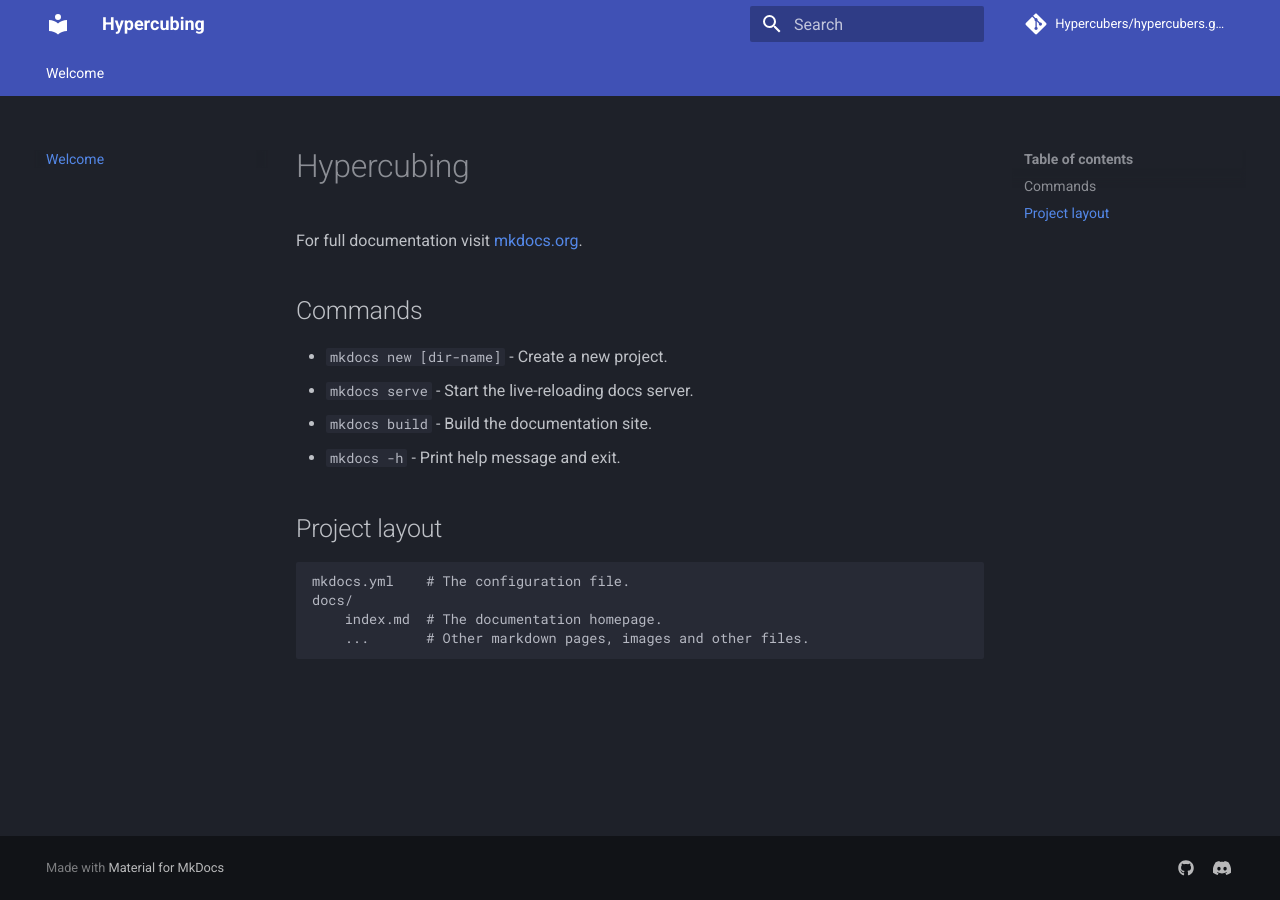
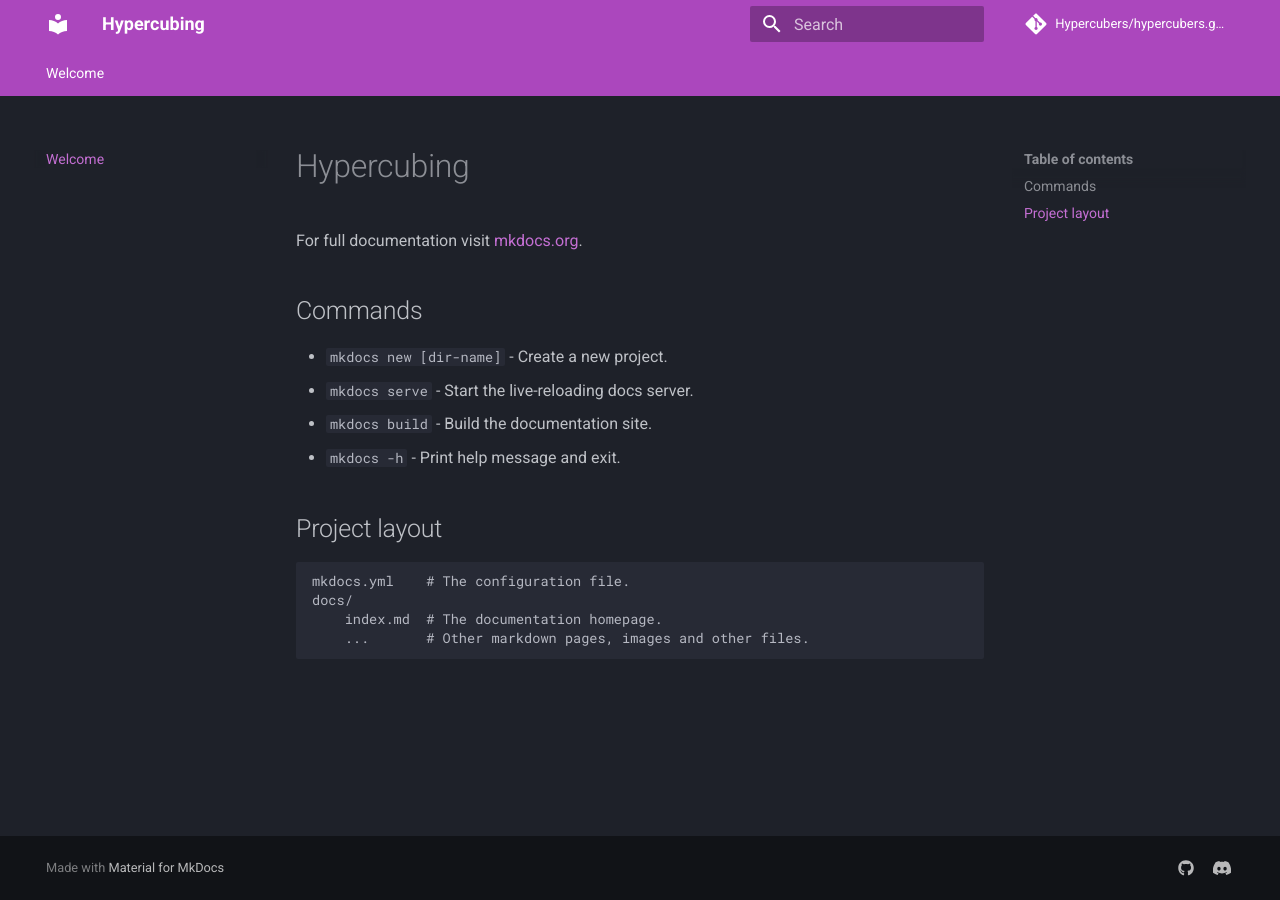
Before and after one commit to Hypercubers/hypercubing.xyz, an MkDocs documentation site: the page built from docs/index.md, in a window 1280 px wide. Built offline with MkDocs 1.6.1 and Material for MkDocs 9.7.7, drawn with Linux system fonts in a browser that asks for light colours; comment, search, counter and statistics services are not loaded.

Commit message:
Change primary color

```diff
--- a/mkdocs.yml
+++ b/mkdocs.yml
@@ -10,7 +10,7 @@ theme:
   favicon: assets/images/favicon.png
   palette:
     scheme: slate
-    primary: indigo
+    primary: purple
     accent: indigo
   features:
     - navigation.tabs
```
